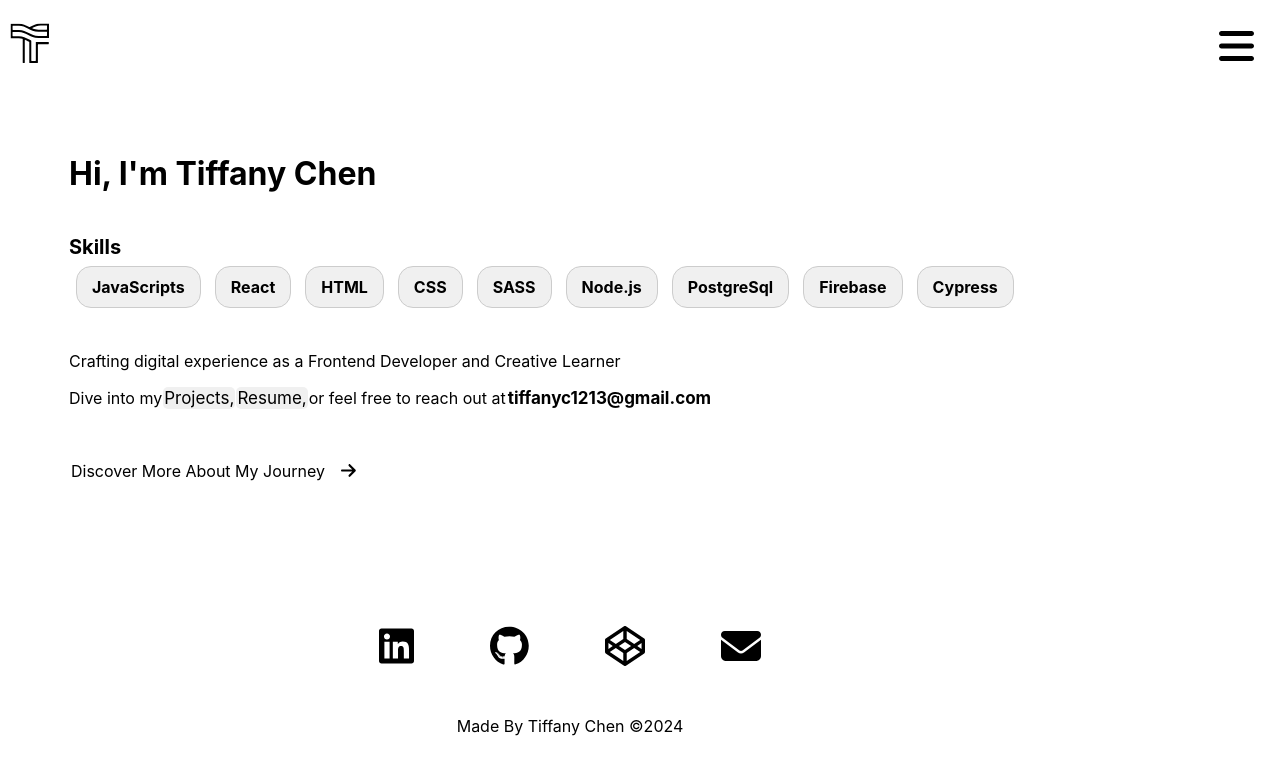
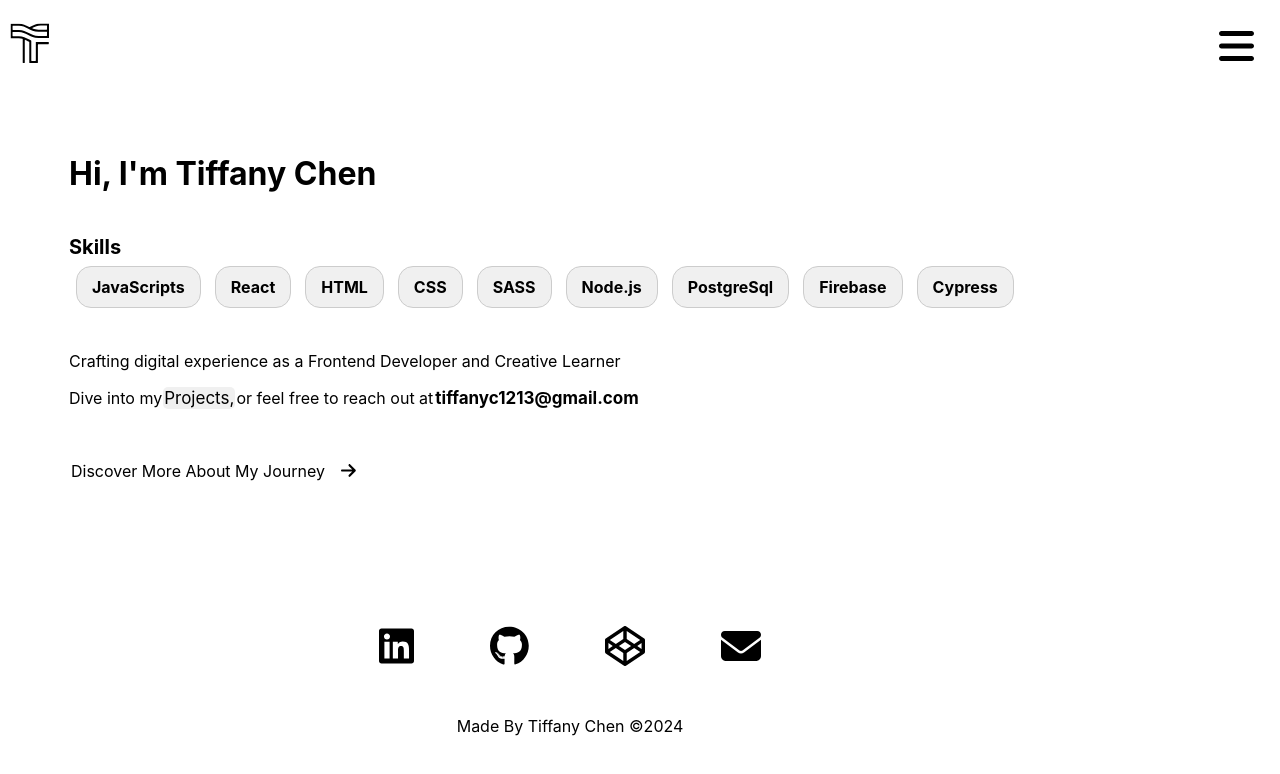
Before and after one commit to yinjuchen/universe, a React (Create React App) app: page / in a window 1280 px wide. Shown: the top 774 px of the page. Built offline with nearby package versions, Linux system fonts and the light colour scheme.

Commit message:
updated home and navigation

```diff
--- a/src/routes/home/home.component.jsx
+++ b/src/routes/home/home.component.jsx
@@ -14,12 +14,12 @@ const Home = () => {
       </p>
       <div className='links-container'>
         Dive into my <Link to="/projects" className='project-link'>Projects,</Link>
-        <a className="resume-link"
+        {/* <a className="resume-link"
            href='/Resume_ChenYinJu2025.pdf'
            target="_blank"
            rel="noopener noreferrer">
            Resume,
-        </a>
+        </a> */}
         or feel free to reach out at
         <a className='contact-link' href="mailto:tiffanyc1213@gmail.com">tiffanyc1213@gmail.com</a>
       </div><br/>
--- a/src/routes/navigation/navigation.component.jsx
+++ b/src/routes/navigation/navigation.component.jsx
@@ -26,13 +26,14 @@ const Navigation = () => {
         <Link className="nav-link" to='/projects'>
           Projects
         </Link>
+        {/*
         <a className="nav-link"
            href='/Resume_ChenYinJu2024.pdf'
            target="_blank"
            rel="noopener noreferrer"
         >
           Resume
-        </a>
+        </a> */}
         <button className="icon" onClick={toggleMenu}>
           <FontAwesomeIcon icon={faBars} className="fa-vars"/>
         </button>
```
